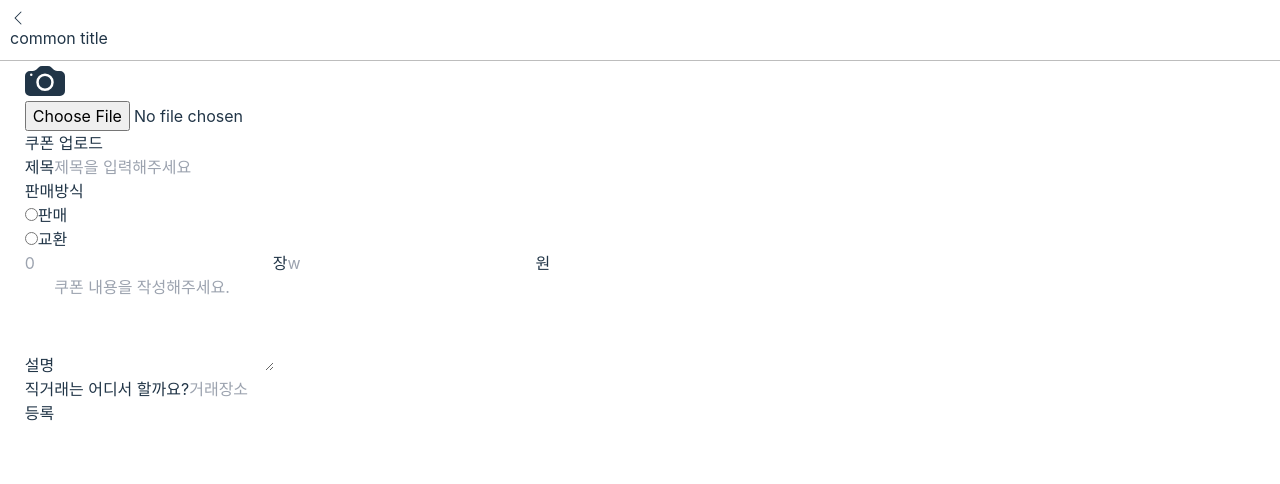
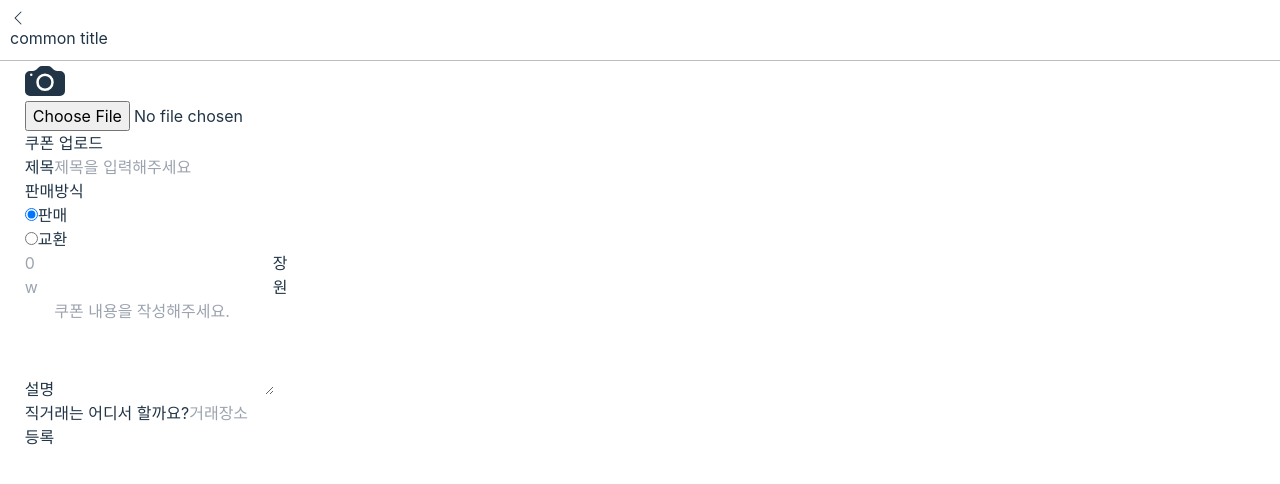
Before and after one commit to mothcar/coupon_egg, a React (Vite) app: page /addPost in a window 1280 px wide. Shown: the top 484 px of the page. Built offline with nearby package versions, Linux system fonts and the light colour scheme.

Commit message:
판매/교환 change className

```diff
--- a/src/pages/AddPost.jsx
+++ b/src/pages/AddPost.jsx
@@ -70,6 +70,15 @@ export default function AddPost() {
     alert("등록완료");
   };
 
+  const [hide, setHide] = useState("")
+
+  function changedRadio(e) {
+    // setHide
+    if(e.target.value == "change") setHide("hidden")
+    else setHide("grid grid-cols-2 items-center")
+    console.log("Radio changes : ", e.target.value);
+  }
+
   return (
     <div className="common">
       <div className="mb-5">
@@ -121,8 +130,10 @@ export default function AddPost() {
             <input
               id="inline-radio"
               type="radio"
-              value=""
+              value="sold"
               name="inline-radio-group"
+              onChange={changedRadio}
+              defaultChecked
               className="w-4 h-4 text-blue-600 bg-gray-100 border-gray-300 focus:ring-blue-500 dark:focus:ring-blue-600 dark:ring-offset-gray-800 focus:ring-2 dark:bg-gray-700 dark:border-gray-600"
             />
             <label
@@ -136,8 +147,9 @@ export default function AddPost() {
             <input
               id="inline-2-radio"
               type="radio"
-              value=""
+              value="change"
               name="inline-radio-group"
+              onChange={changedRadio}
               className="w-4 h-4 text-blue-600 bg-gray-100 border-gray-300 focus:ring-blue-500 dark:focus:ring-blue-600 dark:ring-offset-gray-800 focus:ring-2 dark:bg-gray-700 dark:border-gray-600"
             />
             <label
@@ -148,7 +160,9 @@ export default function AddPost() {
             </label>
           </div>
         </div>
-        <div className="grid grid-cols-4 items-center">
+
+        <div className="grid grid-cols-2 items-center">
+          <div className="grid grid-cols-2 items-center">
             <input
               type="number"
               id="title"
@@ -156,6 +170,9 @@ export default function AddPost() {
               placeholder="0"
             />
             <span className="ml-3">장</span>
+          </div>
+
+          <div className={hide}>
             <input
               type="number"
               id="title"
@@ -163,6 +180,7 @@ export default function AddPost() {
               placeholder="w"
             />
             <span className="ml-3">원</span>
+          </div>
         </div>
       </div>
 
```
Lines whose indentation alone changed are shown as unchanged.
